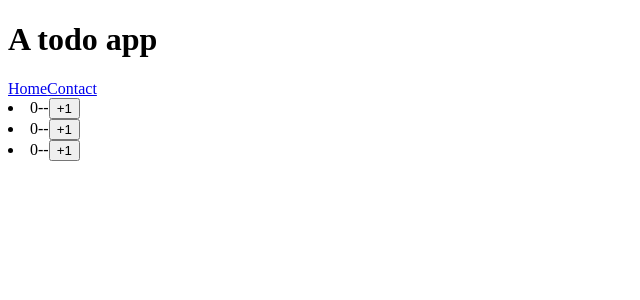
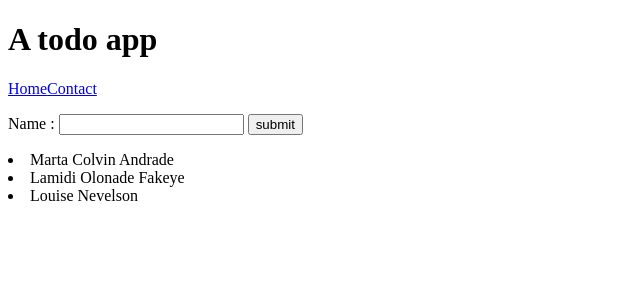
Before and after one commit to abhinabadutta2019/toDoList-react, a React (Create React App) app: page / in a window 1280 px wide. Shown: the top 300 px of the page, without its empty margins (0-640 px from the left). Built offline with nearby package versions, Linux system fonts and the light colour scheme.

Commit message:
my solve --Inserting into an array

```diff
--- a/src/Home.js
+++ b/src/Home.js
@@ -1,40 +1,52 @@
 import { useState } from "react";
 
-let initialArray = [0, 0, 0];
+let nextId = 3;
+const initialArtists = [
+  { id: 0, name: "Marta Colvin Andrade" },
+  { id: 1, name: "Lamidi Olonade Fakeye" },
+  { id: 2, name: "Louise Nevelson" },
+];
+
+//
 
 const Home = () => {
-  const [array, setArray] = useState(initialArray);
+  const [name, setName] = useState("");
+  const [array, setArray] = useState(initialArtists);
   //
-  const eventHandler = (pI) => {
-    const finalArray = array.map((oneItem, i) => {
-      // console.log(oneItem, i);
-      if (pI == i) {
-        return (oneItem = oneItem + 1);
-      } else {
-        return oneItem;
-      }
-    });
-    setArray(finalArray);
+  const inputEvent = (e) => {
+    setName(e.target.value);
+
+    console.log(name);
   };
-
+  //
+  const buttonEvent = () => {
+    // nextId++
+    nextId = nextId + 1;
+    const newObj = { id: nextId, name: name };
+    //
+    console.log(newObj);
+    //
+    let newArray = [...array.slice(0, 1), newObj, ...array.slice(1)];
+    //
+    // console.log(newArray, "newArray");
+    //
+    setArray(newArray);
+    //input field empty korbe after submit
+    // setName("");
+    //
+  };
+  //
   return (
     <>
-      {array.map((item, index) => (
-        <li key={index}>
-          {item}--
-          <button
-            onClick={() => {
-              eventHandler(index);
-            }}
-          >
-            +1
-          </button>
-        </li>
+      <p>
+        Name : <input onChange={inputEvent} />{" "}
+        <button onClick={buttonEvent}>submit</button>
+      </p>
+      {array.map((oneItem) => (
+        <li key={oneItem.id}>{oneItem.name}</li>
       ))}
     </>
   );
 };
 
-//
-
 export default Home;
```
